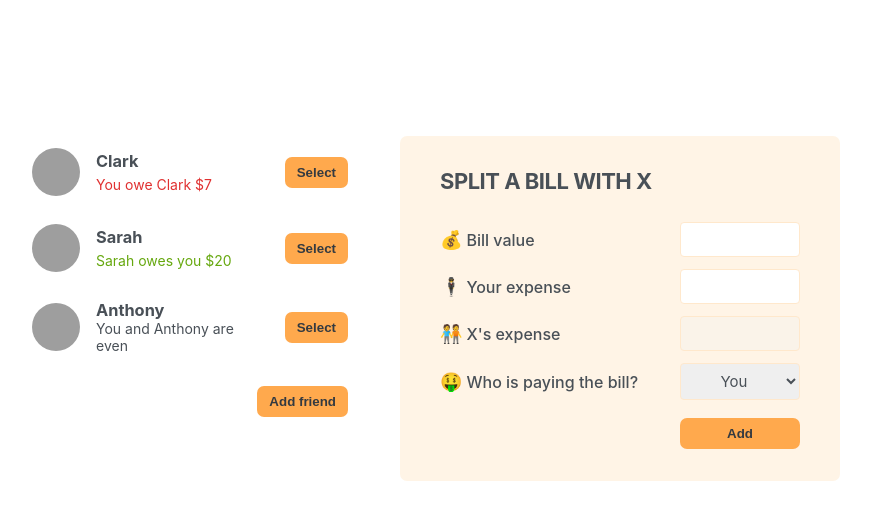
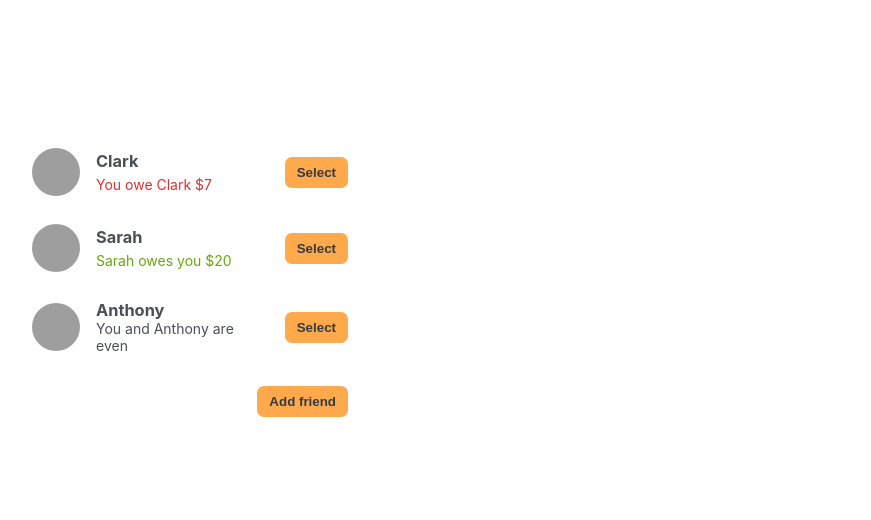
Before and after one commit to bogdandx/eat-n-split, a React (Create React App) app: page / in a window 1280 px wide. Shown: the top 520 px of the page, without its empty margins (210-1081 px from the left). Built offline with nearby package versions, Linux system fonts and the light colour scheme; grey boxes are pictures that could not be loaded.

Commit message:
Selecting a friend functionality.

```diff
--- a/src/App.js
+++ b/src/App.js
@@ -24,6 +24,7 @@ const initialFriends = [
 export default function App() {
     const [addFriendMode, setAddFriendMode] = useState(false)
     const [friends, setFriends] = useState(initialFriends)
+    const [selectedFriend, setSelectedFriend] = useState(null);
 
     function handleAddFriendClick() {
         setAddFriendMode((currentMode) => !currentMode);
@@ -32,34 +33,46 @@ export default function App() {
     function handleNewFriendAdded(newFriend){
         setFriends((crtFriends) => [...crtFriends, newFriend])
 
-        setAddFriendMode(false)
+        setAddFriendMode(false);
+    }
+
+    function handleFriendSelected(friend){
+        setSelectedFriend(friend);
+
+        setAddFriendMode(false);
     }
 
     return <div className="app">
         <div className="sidebar">
-            <FriendsList friends={friends}>List</FriendsList>
+            <FriendsList
+                friends={friends}
+                onFriendSelected={handleFriendSelected}
+                selectedFriend={selectedFriend}>
+            </FriendsList>
             {addFriendMode && <FormAddFriend onNewFriendAdded={handleNewFriendAdded}/>}
             <Button onClick={() => handleAddFriendClick()}>{addFriendMode ? "Close" : "Add friend"}</Button>
         </div>
 
-        <FormSplitBill />
+        {selectedFriend && <FormSplitBill friend={selectedFriend} /> }
     </div>
 }
 
-function FriendsList({friends}) {
+function FriendsList({friends, onFriendSelected, selectedFriend}) {
     return <ul>
-        {friends.map(friend => <Friend friend={friend} key={friend.id}/>)}
+        {friends.map(friend => <Friend friend={friend} key={friend.id} onFriendSelected={onFriendSelected} selectedFriend={selectedFriend}/>)}
     </ul>;
 }
 
-function Friend({friend}) {
-    return <li>
+function Friend({friend, onFriendSelected, selectedFriend}) {
+    const isSelected = selectedFriend === friend
+
+    return <li className={isSelected ? "selected" : ""}>
         <img src={friend.image} alt={friend.name}/>
         <h3>{friend.name}</h3>
         {friend.balance < 0 && <p className="red">You owe {friend.name} ${Math.abs(friend.balance)} </p>}
         {friend.balance > 0 && <p className="green">{friend.name} owes you ${friend.balance} </p>}
         {friend.balance === 0 && <p>You and {friend.name} are even </p>}
-        <Button>Select</Button>
+        <Button onClick={() => onFriendSelected(isSelected ? null : friend)}>{isSelected ? "Close" : "Select"}</Button>
     </li>;
 }
 
@@ -101,9 +114,9 @@ function FormAddFriend({onNewFriendAdded}) {
     </form>
 }
 
-function FormSplitBill() {
+function FormSplitBill({friend}) {
     return <form className="form-split-bill">
-        <h2>Split a bill with X</h2>
+        <h2>Split a bill with {friend.name}</h2>
 
         <label>💰Bill value</label>
         <input type="text"/>
@@ -111,13 +124,13 @@ function FormSplitBill() {
         <label>🕴️Your expense</label>
         <input type="text"/>
 
-        <label>🧑‍🤝‍🧑X's expense</label>
+        <label>🧑‍🤝‍🧑{friend.name}'s expense</label>
         <input type="text" disabled/>
 
         <label>🤑Who is paying the bill?</label>
         <select>
             <option value='user'>You</option>
-            <option value='friend'>X</option>
+            <option value='friend'>{friend.name}</option>
         </select>
 
         <Button>Add</Button>
```
